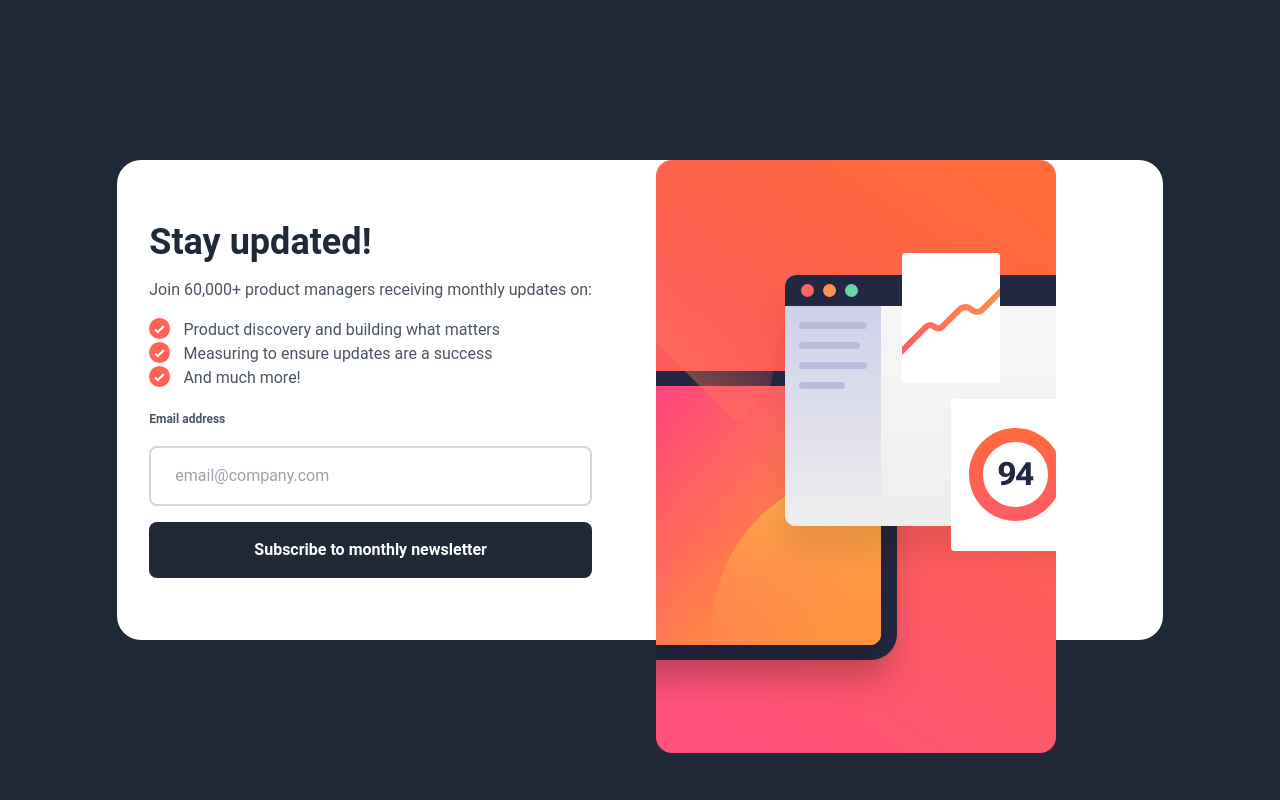
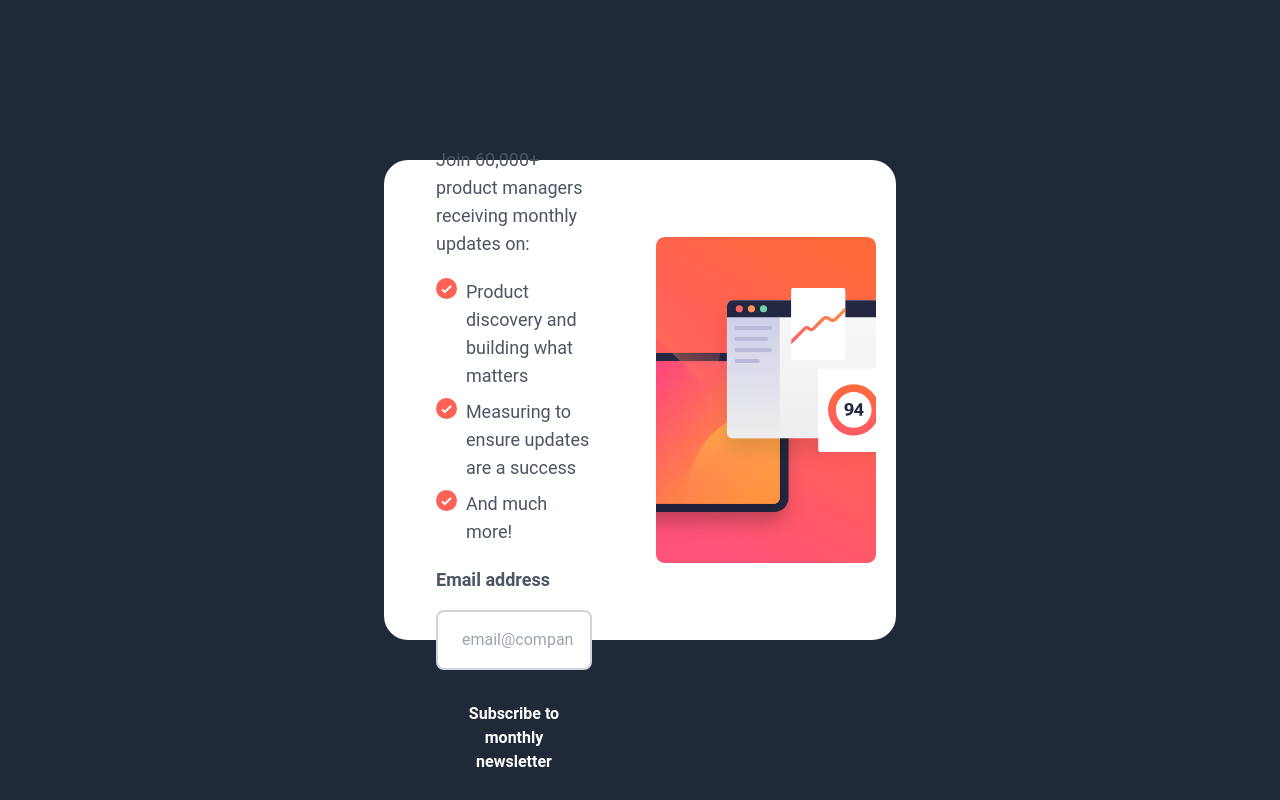
Before and after one commit to FranciscoFrontEndDeveloper/newsletterSignUpWithSuccessMessageMain, an Angular app: page / in a window 1280 px wide. Built offline with nearby package versions, Linux system fonts and the light colour scheme.

Commit message:
thanks component created

```diff
--- a/src/app/app.routes.ts
+++ b/src/app/app.routes.ts
@@ -1,6 +1,8 @@
 import { Routes } from '@angular/router';
 import { MainComponent } from './components/main/main.component';
+import { ThanksComponent } from './components/thanks/thanks.component';
 
 export const routes: Routes = [
- {path: '', component: MainComponent}
+ { path: '', component: MainComponent },
+ {path: 'thanks', component: ThanksComponent}
 ];
--- a/src/app/components/forn/forn.component.html
+++ b/src/app/components/forn/forn.component.html
@@ -1,55 +1,55 @@
-<section
-  class="px-8 flex lg:justify-center flex-col gap-4 lg:h-full"
->
+<section class="px-8 flex lg:justify-center flex-col gap-4 lg:h-full">
   <div>
-    <h1 class="text-4xl font-bold text-gray-800">Stay updated!</h1>
+    <h1 class="text-4xl lg:text-6xl font-bold text-gray-800">Stay updated!</h1>
   </div>
   <div>
-    <p class="text-gray-600 font-normal">
+    <p class="text-gray-600 font-normal lg:text-lg">
       Join 60,000+ product managers receiving monthly updates on:
     </p>
   </div>
   <div>
     <ol>
-      <ul class="flex">
+      <ul class="flex py-1">
         <picture class="w-auto">
           <img class="mr-4" src="assets/images/icon-list.svg" alt="" />
         </picture>
-        <p class="w-full text-gray-600 font-normal">
+        <p class="w-full text-gray-600 font-normal lg:text-lg">
           Product discovery and building what matters
         </p>
       </ul>
-      <ul class="flex">
+      <ul class="flex py-1">
         <picture class="w-auto">
           <img class="mr-4" src="assets/images/icon-list.svg" alt="" />
         </picture>
-        <p class="w-full text-gray-600 font-normal">
+        <p class="w-full text-gray-600 font-normal lg:text-lg">
           Measuring to ensure updates are a success
         </p>
       </ul>
-      <ul class="flex">
+      <ul class="flex py-1">
         <picture class="w-auto">
           <img class="mr-4" src="assets/images/icon-list.svg" alt="" />
         </picture>
-        <p class="w-full text-gray-600 font-normal">And much more!</p>
+        <p class="w-full text-gray-600 font-normal lg:text-lg">
+          And much more!
+        </p>
       </ul>
     </ol>
   </div>
   <div>
     <form action="" class="flex flex-col gap-4">
       <div>
-        <label class="font-bold text-xs text-gray-600" for=""
+        <label class="font-bold text-xs text-gray-600 lg:text-lg" for=""
           >Email address</label
         >
       </div>
       <div>
         <input
-          class="border-solid p-4 border-gray-300 border-2 rounded-lg w-full placeholder:p-2"
+          class="border-solid p-4 border-gray-300 border-2 rounded-lg w-full placeholder:p-2 hover:border-black"
           type="text"
           placeholder="email@company.com"
         />
       </div>
-      <button class="bg-gray-800 text-white p-4 rounded-lg w-full font-bold">
+      <button class="bg-gray-800 text-white p-4 rounded-lg w-full font-bold hover:bg-red-400">
         Subscribe to monthly newsletter
       </button>
     </form>
--- a/src/app/components/image/image.component.html
+++ b/src/app/components/image/image.component.html
@@ -1,3 +1,5 @@
-<div>
- <picture><img [src]="imageForm" alt="imagen main" /></picture>
+<div class="lg:h-full lg:w-full">
+  <picture class=""
+    ><img class="sm:w-full lg:w-full lg:h-full" [src]="imageForm" alt="imagen main"
+  /></picture>
 </div>
--- a/src/app/components/main/main.component.html
+++ b/src/app/components/main/main.component.html
@@ -2,7 +2,7 @@
   class="lg:bg-gray-800 lg:w-full lg:h-screen flex items-center justify-center"
 >
   <div
-    class="sm:bg-white-500 sm:w-full sm:h-screen grid grid-cols-1 grid-rows-[auto_minmax(auto,_1fr)_100px] lg:grid-cols-2 lg:grid-rows-1 gap-8 font-['Roboto'] lg:bg-white-500 lg:bg-white lg:w-auto lg:h-3/5 lg:rounded-3xl"
+    class="sm:bg-white-500 sm:w-full sm:h-screen grid grid-cols-1 grid-rows-[auto_minmax(auto,_1fr)_100px] lg:grid-cols-2 lg:grid-rows-1 gap-8 font-['Roboto'] lg:bg-white-500 lg:bg-white lg:w-2/5 lg:h-3/5 lg:rounded-3xl lg:p-5"
   >
     <div class="lg:order-2">
       <app-image></app-image>
--- a/src/app/components/thanks/thanks.component.html
+++ b/src/app/components/thanks/thanks.component.html
@@ -1 +1,21 @@
-<p>thanks works!</p>
+<div
+  class="lg:bg-gray-800 lg:w-full lg:h-screen flex items-center justify-center"
+>
+  <div class="bg-white">
+    <div>
+      <picture><img src="" alt="check" /></picture>
+    </div>
+    <div>
+      <h1>Thanks for subscribing!</h1>
+    </div>
+    <div>
+      <p>
+        A confirmation email has been sent to ash&#64;loremcompany.com. Please open
+        it and click the button inside to confirm your subscription.
+      </p>
+    </div>
+    <div>
+      <input type="text" value="Dismiss message" />
+    </div>
+  </div>
+</div>
--- a/src/styles.sass
+++ b/src/styles.sass
@@ -94,3 +94,6 @@ input, select
 @tailwind base
 @tailwind components
 @tailwind utilities
+
+body
+ overflow: hidden
```
